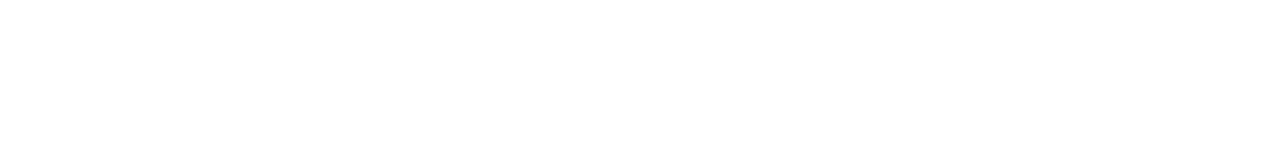
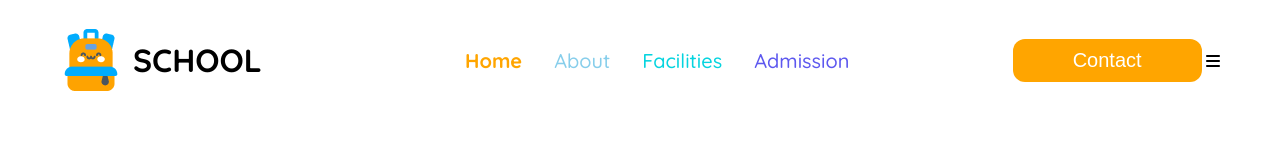
Before and after one commit to samiul-alim12/second-assignment, a plain HTML site: page index.html in a window 1280 px wide. Drawn offline with Linux system fonts and the light colour scheme.

Commit message:
added navbar section

```diff
--- a/index.html
+++ b/index.html
@@ -3,9 +3,44 @@
 <head>
     <meta charset="UTF-8">
     <meta name="viewport" content="width=device-width, initial-scale=1.0">
-    <title>Document</title>
+    <title>web for kids education</title>
+    <link rel="stylesheet" href="styles/style.css">
+    <script src="https://kit.fontawesome.com/1abebfece9.js" crossorigin="anonymous"></script>
 </head>
-<body>
+<body class="quicksand-normal">
+    <header>
+        <div class="navbar maxx-width">
+            <div class="school-section">
+                <img src="assets/logo.png" alt="">
+                <h3 class="schools">SCHOOL</h3>
+            </div>
+            <div class="home-section">
+                <ul>
+                    <li class="nav-item">
+                        <a href="" class="nav-link1">Home</a>
+                    </li>
+                    <li class="nav-item">
+                        <a href="" class="nav-link2">About</a>
+                    </li>
+                    <li class="nav-item">
+                        <a href="" class="nav-link3">Facilities</a>
+                    </li>
+                    <li class="nav-item">
+                        <a href="" class="nav-link4">Admission</a>
+                    </li>
+                </ul>
+            </div>
+            <div>
+                <button class="nav-btn">Contact</button>
+                <i class="fa-solid fa-bars"></i>
+            </div>
+        </div>
+    </header>
+    <main>
 
+    </main>
+    <footer>
+
+    </footer>
 </body>
 </html>
--- /dev/null
+++ b/styles/style.css
@@ -0,0 +1,70 @@
+@import url('https://fonts.googleapis.com/css2?family=Quicksand:wght@300..700&display=swap');
+
+.quicksand-normal {
+    font-family: "Quicksand", serif;
+    font-optical-sizing: auto;
+    font-style: normal;
+  }
+  /* shared style */
+.maxx-width{
+    max-width: 1160px;
+    margin: 0 auto;
+  }
+
+
+  /* navbar section */
+.navbar{
+    display: flex;
+    align-items: center;
+    justify-content: space-between;
+  }
+.school-section{
+    display: flex;
+    gap: 11px;
+    align-items: center;
+}
+.schools{
+    font-size: 2rem;
+    font-weight: 700;
+}
+.home-section ul{
+    display: flex;
+    gap: 32px;
+}
+.home-section li{
+    list-style: none;
+
+}
+.home-section a{
+    text-decoration: none;
+
+}
+.nav-link1{
+    font-size: 1.25rem;
+    font-weight: 700;
+    color: orange;
+}
+.nav-link2{
+    font-size: 1.25rem;
+    font-weight: 500;
+    color: skyblue;
+}
+.nav-link3{
+    font-size: 1.25rem;
+    font-weight: 500;
+    color: #05D4DF;
+}
+.nav-link4{
+    font-size: 1.25rem;
+    font-weight: 500;
+    color: #5D58EF;
+}
+.nav-btn{
+    font-size: 1.25rem;
+    font-weight: 500;
+    background-color: orange;
+    color: white;
+    padding: 10px 60px;
+    border-radius: 12px;
+    border: none;
+}
```
Also changed, not shown: assets/bg.png (added), assets/dribble.png (added), assets/elementary.png (added), assets/fb.png (added), assets/google+.png (added), assets/hero-kids.png (added), assets/kinder.png (added), assets/logo.png (added), assets/middle.png (added), assets/story-1.png (added), assets/story-2.png (added), assets/story-3.png (added), assets/story-4.png (added), assets/story-5.png (added), 1 more files.
